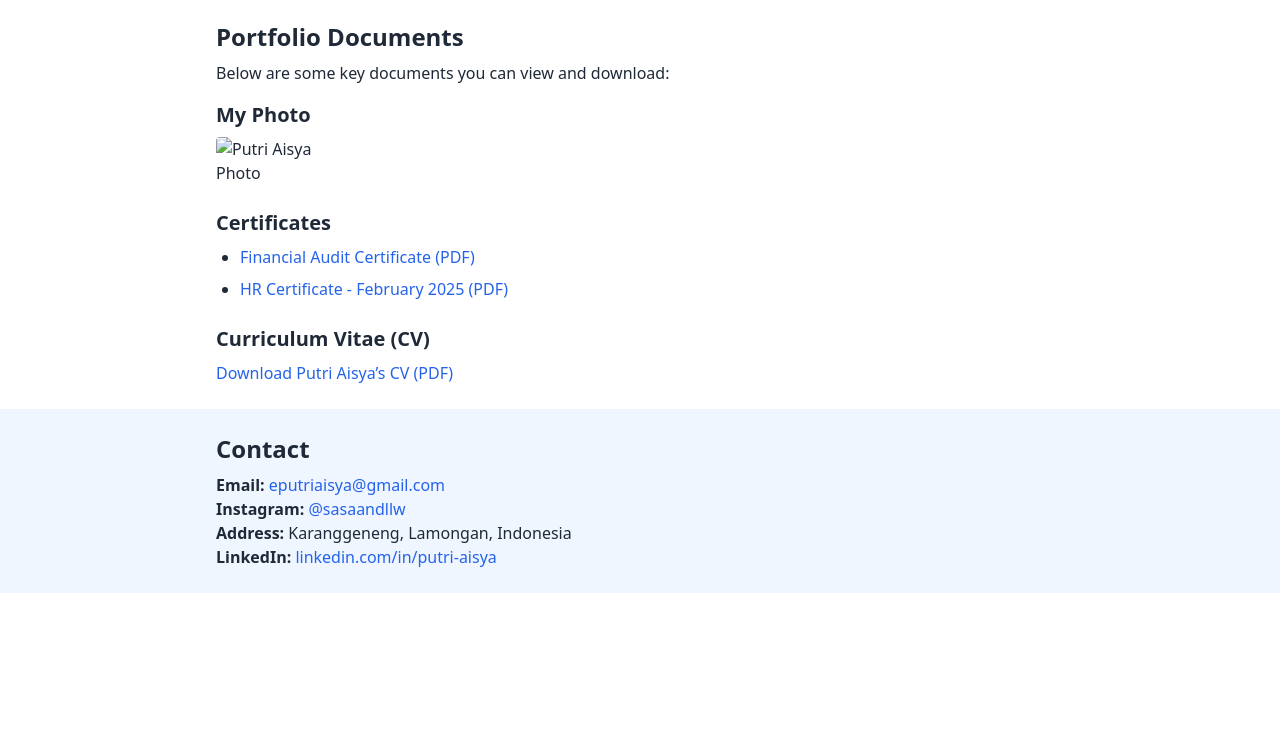
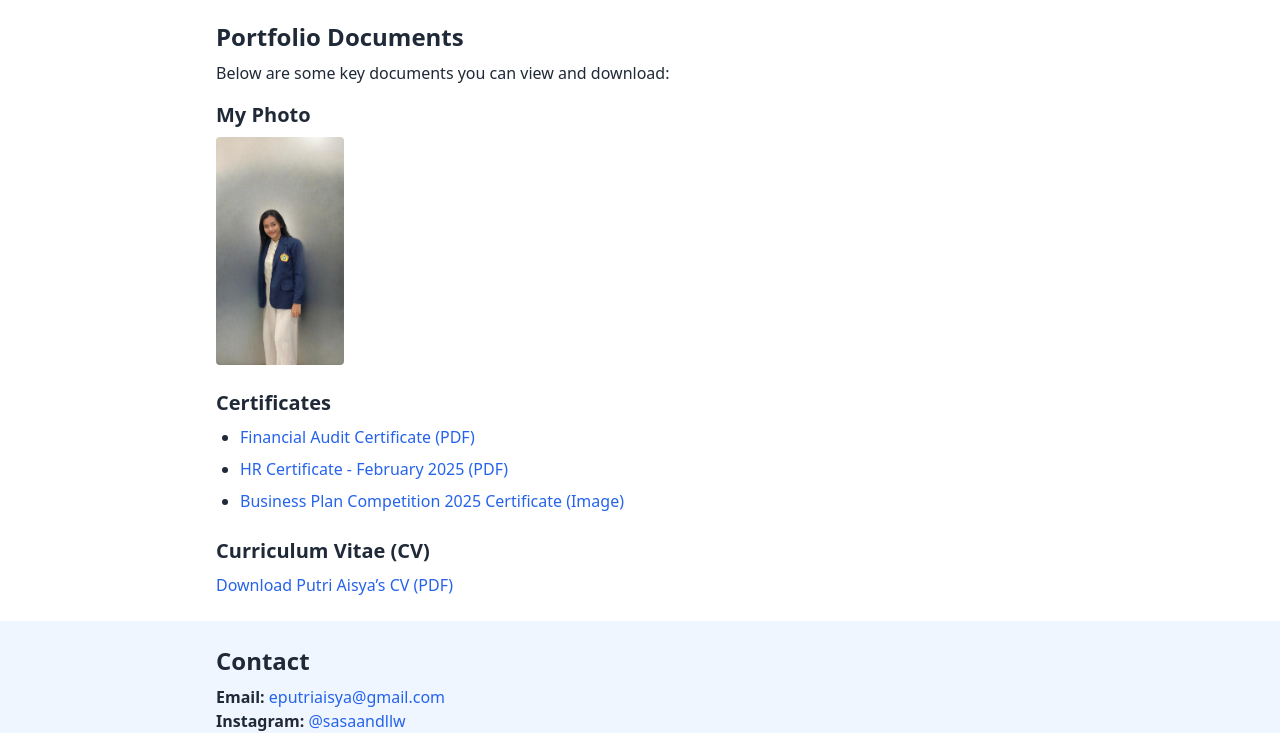
Before and after one commit to putriaisya03/PutriAisya, a plain HTML site: page index.html in a window 1280 px wide. Shown: the part 1371-2104 px from the top of the page. Before the commit the page ends 1964 px from the top, so only its background shows below. Drawn offline with nearby package versions, Linux system fonts and the light colour scheme.

Commit message:
Update index.html

```diff
--- a/index.html
+++ b/index.html
@@ -11,7 +11,7 @@
   <header class="bg-blue-600 text-white p-6 text-center">
     <h1 class="text-3xl font-bold">Putri Aisya</h1>
     <p class="text-lg">
-     Personal Productivity | Financial Management | Self-Development<br />
+      Personal Productivity | Financial Management | Self-Development<br />
     </p>
   </header>
 
@@ -22,7 +22,7 @@
       I am Putri Aisya, Student at Universitas Trunojoyo Madura with a strong career focus in finance, particularly in personal financial management, financial literacy, and micro business finance. My academic background, combined with hands on experience in organizational and family business finance, has equipped me with practical financial skills and a deep understanding of youth financial behavior.
     </p>
     <p class="mt-2">
-      I am passionate about helping my generation ,Gen Z, make smarter financial decisions by leveraging data, digital tools, and education. I continuously grow my expertise through research, finance bootcamps, and real world applications to prepare myself for a professional role in the finance industry.
+      I am passionate about helping my generation, Gen Z, make smarter financial decisions by leveraging data, digital tools, and education. I continuously grow my expertise through research, finance bootcamps, and real world applications to prepare myself for a professional role in the finance industry.
     </p>
   </section>
 
@@ -74,16 +74,17 @@
     <p>Below are some key documents you can view and download:</p>
 
     <h3 class="text-xl font-semibold mt-4 mb-2">My Photo</h3>
-    <img src="Foto_Putri_New.jpg" alt="Putri Aisya Photo" class="w-32 rounded mb-6" />
+    <img src="Foto_Putri_Aisya.jpg" alt="Putri Aisya Photo" class="w-32 rounded mb-6" />
 
     <h3 class="text-xl font-semibold mb-2">Certificates</h3>
     <ul class="list-disc ml-6 mb-6 space-y-2">
       <li><a href="Sertifikat_FinancialAudit.pdf" target="_blank" class="text-blue-600 hover:underline">Financial Audit Certificate (PDF)</a></li>
       <li><a href="Sertifikat_HR_Feb2025.pdf" target="_blank" class="text-blue-600 hover:underline">HR Certificate - February 2025 (PDF)</a></li>
+      <li><a href="Certificate Business Plan Competition 2025.png" target="_blank" class="text-blue-600 hover:underline">Business Plan Competition 2025 Certificate (Image)</a></li>
     </ul>
 
     <h3 class="text-xl font-semibold mb-2">Curriculum Vitae (CV)</h3>
-    <a href="CV_Putri_Aisya_New.pdf" target="_blank" class="text-blue-600 hover:underline">Download Putri Aisya’s CV (PDF)</a>
+    <a href="CV_Putri_Aisya.pdf" target="_blank" class="text-blue-600 hover:underline">Download Putri Aisya’s CV (PDF)</a>
   </section>
 
   <section class="bg-blue-50 py-6">
@@ -93,4 +94,9 @@
       <p><strong>Instagram:</strong> <a href="https://instagram.com/sasaandllw" target="_blank" class="text-blue-600 hover:underline">@sasaandllw</a></p>
       <p><strong>Address:</strong> Karanggeneng, Lamongan, Indonesia</p>
       <p><strong>LinkedIn:</strong>
-      <a href="https://www.linkedin.com/in/putri-aisya-635bb5348" target="_blank" class="text-blue-600 hover:underline">linkedin.com/in/putri-aisya</a>
+      <a href="https://www.linkedin.com/in/putri-aisya-635bb5348" target="_blank" class="text-blue-600 hover:underline">linkedin.com/in/putri-aisya</a></p>
+    </div>
+  </section>
+
+</body>
+</html>
```
